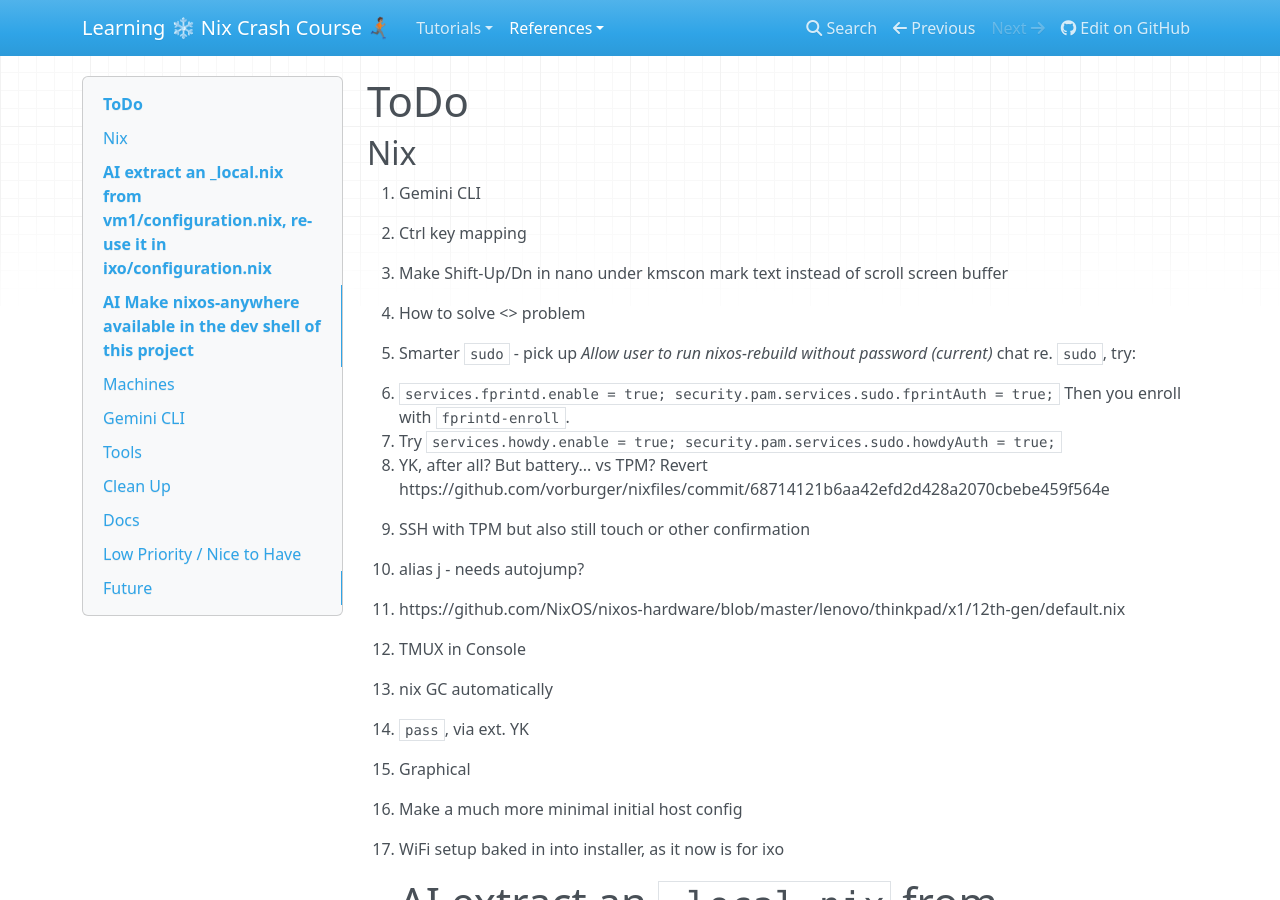
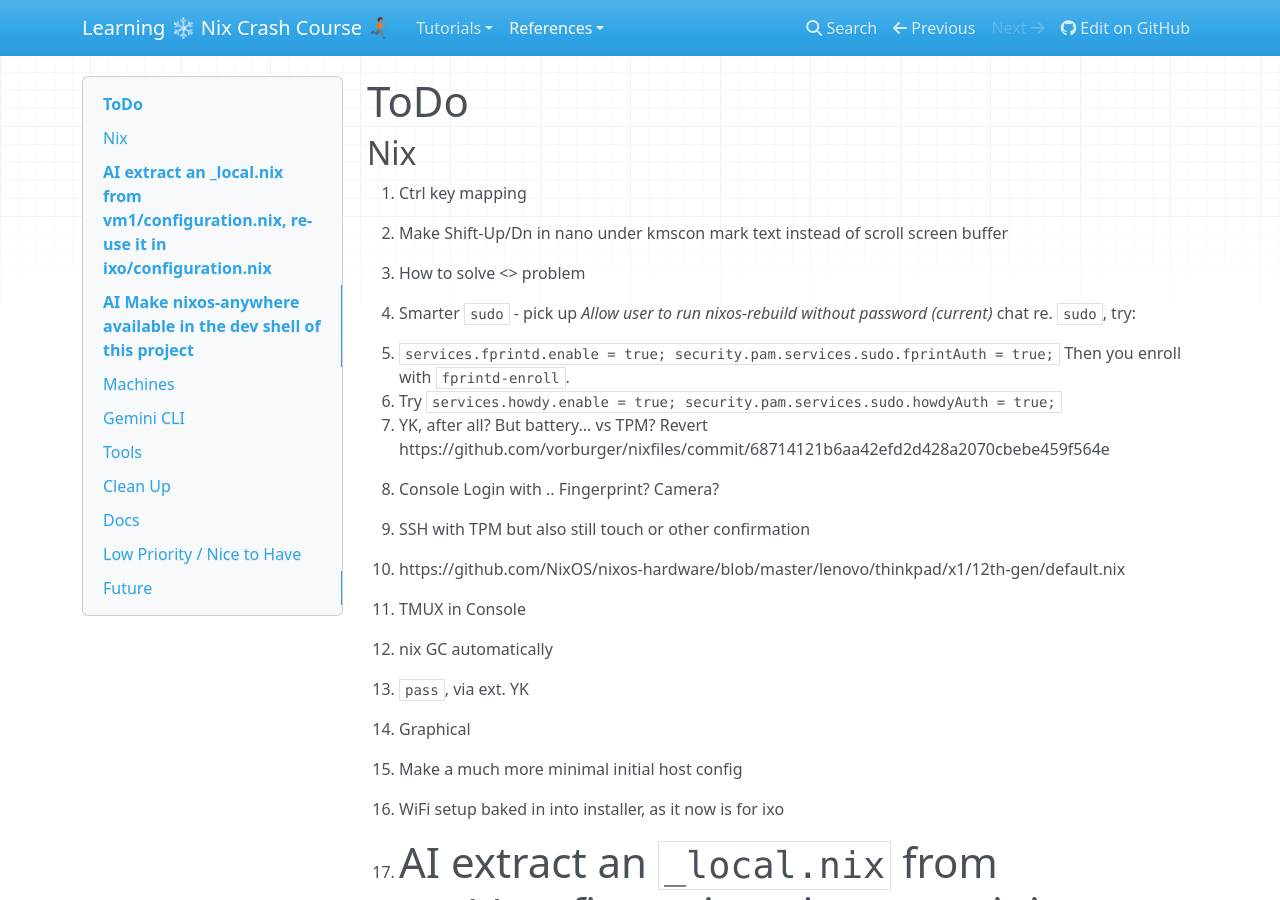
Before and after one commit to vorburger/nixfiles, an MkDocs documentation site: the page built from docs/docs/ToDo.md, in a window 1280 px wide and 900 px high. Built offline with MkDocs 1.6.1, drawn with Linux system fonts in a browser that asks for light colours; nearby versions of some CDN libraries.

```diff
--- a/docs/docs/ToDo.md
+++ b/docs/docs/ToDo.md
@@ -1,8 +1,6 @@
 # ToDo
 
 ## Nix
-
-1. Gemini CLI
 
 1. Ctrl key mapping
 
@@ -15,11 +13,11 @@
      Then you enroll with `fprintd-enroll`.
    - Try `services.howdy.enable = true; security.pam.services.sudo.howdyAuth = true;`
    - YK, after all? But battery... vs TPM?
-   Revert https://github.com/vorburger/nixfiles/commit/68714121b6aa42efd2d428a2070cbebe459f564e
+     Revert https://github.com/vorburger/nixfiles/commit/68714121b6aa42efd2d428a2070cbebe459f564e
+
+1. Console Login with .. Fingerprint? Camera?
 
 1. SSH with TPM but also still touch or other confirmation
-
-1. alias j - needs autojump?
 
 1. https://github.com/NixOS/nixos-hardware/blob/master/lenovo/thinkpad/x1/12th-gen/default.nix
 
```
Also changed, not shown: 1 other file.
